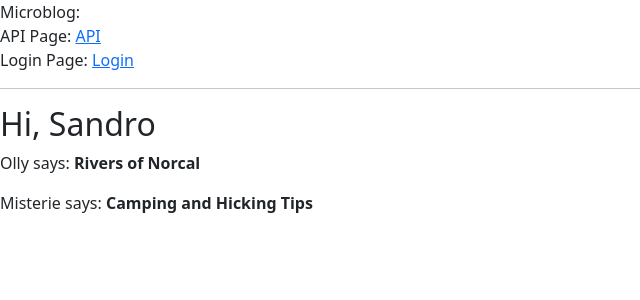
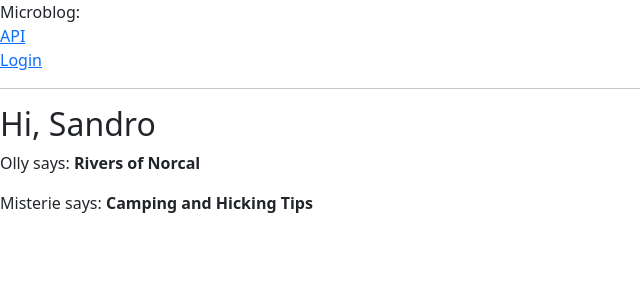
Before and after one commit to sunny-aguilar/py-web-app-01, a Flask app: page / in a window 1280 px wide. Shown: the top 300 px of the page, without its empty margins (0-640 px from the left). Run offline with Flask 2, Linux system fonts and the light colour scheme.

Commit message:
large structure app 01

```diff
--- a/app/templates/base.html
+++ b/app/templates/base.html
@@ -14,8 +14,8 @@
 </head>
 <body>
   <div>Microblog:</div>
-  <div>API Page: <a href="/api">API</a></div>
-  <div>Login Page: <a href="/login">Login</a></div>
+  <div><a href="/api">API</a></div>
+  <div><a href="/login">Login</a></div>
   <hr>
   {% block content %}{% endblock %}
 </body>
```
